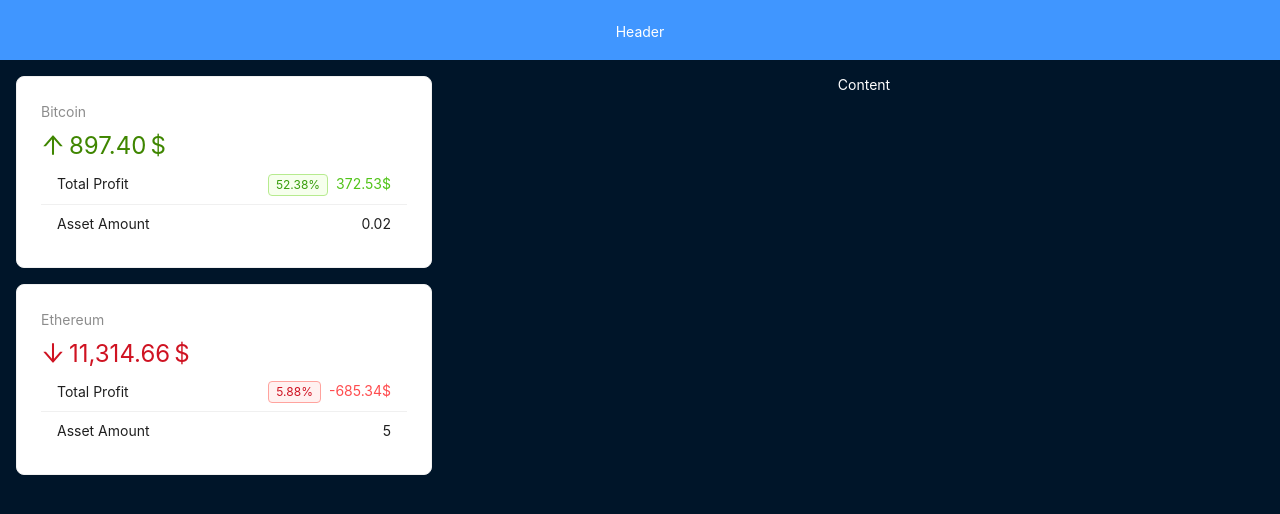
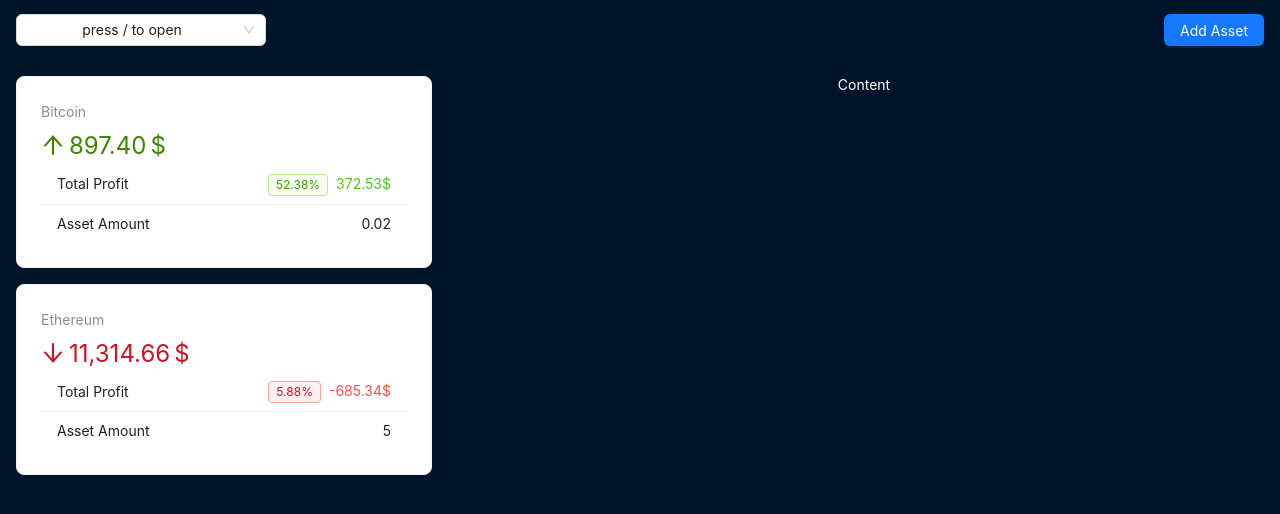
Before and after one commit to roman-1988/React-Crypto-App, a React (Vite) app in the folder react-crypto-app/: page / in a window 1280 px wide. Shown: the top 514 px of the page. Built offline with nearby package versions, Linux system fonts and the light colour scheme.

Commit message:
Создал кастомный хук useCrypto, чтобы не писать постоянно useContext. Создал Select компонент с выборкой криптовалюты с иконками в компоненте AppHeader.

```diff
--- a/react-crypto-app/src/components/layout/AppHeader.jsx
+++ b/react-crypto-app/src/components/layout/AppHeader.jsx
@@ -1,18 +1,67 @@
-import { Layout } from "antd"
+import { useState } from "react"
+import { useCrypto } from "../../context/crypto-context";
+import { Layout, Select, Space, Button } from "antd"
+import { useEffect } from "react";
 
 const headerStyle = {
+    width: "100%",
     textAlign: "center",
-    color: "#fff",
     height: 60,
-    paddingInline: 48,
-    lineHeight: "64px",
-    backgroundColor: "#4096ff",
-  }
+    padding: "1rem",
+    display: "flex",
+    justifyContent: "space-between",
+    alignItems: "center",
+}
 
 const AppHeader = () => {
+    const [select, setSelect] = useState(false)
+    const { crypto } = useCrypto()
+
+    useEffect(() => {
+        const keypress = (event) => {
+            if (event.key === "/")
+                setSelect((prev) => !prev)
+        }
+        document.addEventListener("keypress", keypress)
+
+        return () => document.removeEventListener("keypress", keypress)
+    }, [])
+
+    const handleSelect = (value) => {
+        console.log(value)
+    }
+
     return (
         <>
-            <Layout.Header style={headerStyle}>Header</Layout.Header>
+            <Layout.Header style={headerStyle}>
+                <Select
+                    style={{
+                        width: 250,
+                    }}
+                    open={select}
+                    onSelect={handleSelect}
+                    onClick={() => setSelect((prev) => !prev)}
+                    value="press / to open"
+                    options={crypto.map((coin) => {
+                        return {
+                            label: coin.name,
+                            value: coin.id,
+                            icon: coin.icon
+                        }
+                    })}
+                    optionRender={(option) => (
+                        <Space>
+                            <img
+                                style={{ width: 20 }}
+                                src={option.data.icon}
+                                alt={option.data.label}
+                            />
+                            {option.data.label}
+                        </Space>
+                    )}
+                />
+                <Button type="primary">Add Asset</Button>
+            </Layout.Header>
         </>
     )
 }
--- a/react-crypto-app/src/context/crypto-context.jsx
+++ b/react-crypto-app/src/context/crypto-context.jsx
@@ -1,3 +1,4 @@
+import { useContext } from "react"
 import { createContext, useState, useEffect } from "react"
 import { fakeFetchCrypto, fetchAssets } from "../api"
 import { percentDifference } from "../utils"
@@ -36,8 +37,12 @@
         preload()
     }, [])
     return (
-    <CryptoContext.Provider value={{ loading, crypto, assets }}>
-        {children}
-    </CryptoContext.Provider>
+        <CryptoContext.Provider value={{ loading, crypto, assets }}>
+            {children}
+        </CryptoContext.Provider>
     )
 }
+
+export const useCrypto = () => {
+    return useContext(CryptoContext)
+}
```
